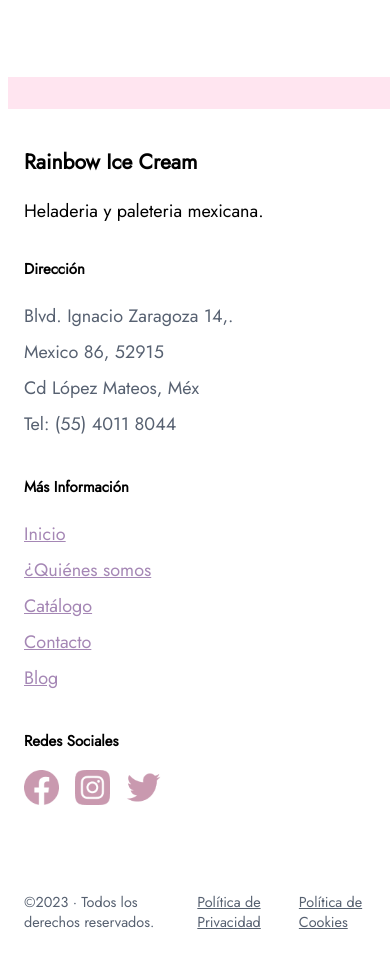
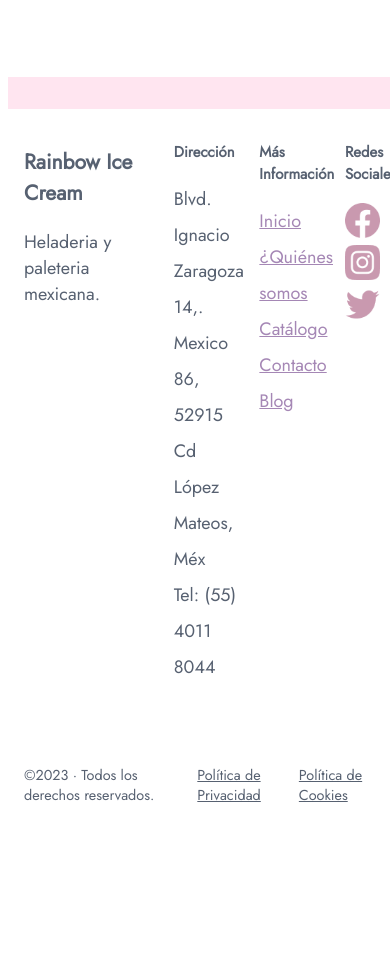
Before and after one commit to VanEspitia17/entregable-1-vanessa-espitia, a plain HTML site: page index.html in a window 390 px wide. Shown: the part 5381-6336 px from the top of the page. After the commit the page ends 6208 px from the top, so only its background shows below. Drawn offline with Linux system fonts and the light colour scheme.

Commit message:
prueba 2

```diff
--- a/assets/css/styles.css
+++ b/assets/css/styles.css
@@ -255,7 +255,7 @@ Footer
 
 footer{
     background-color: #fff;
-    color: var(--second-c);
+    color: #576171;
   }
   footer ul{
     padding:0;
@@ -291,6 +291,7 @@ footer{
   .rrss-element-footer ul{
     display: flex;
     flex-flow: wrap;
+    color: #576171
   }
   .rrss-element-footer img{
     width: 35px;
@@ -402,21 +403,3 @@ footer{
         width: 97%;
     }
 }
-
-@media (max-width:768px){
-    .wrap-footer{
-      grid-template-columns: repeat(2,1fr);
-    }
-  }
-
-  @media (max-width:480px){
-    .wrap-footer{
-      grid-template-columns: repeat(1,1fr);
-    }
-  }
-
-  @media (max-width:320px){
-    .footer-creds{
-      flex-flow: column;
-    }
-  }
```
